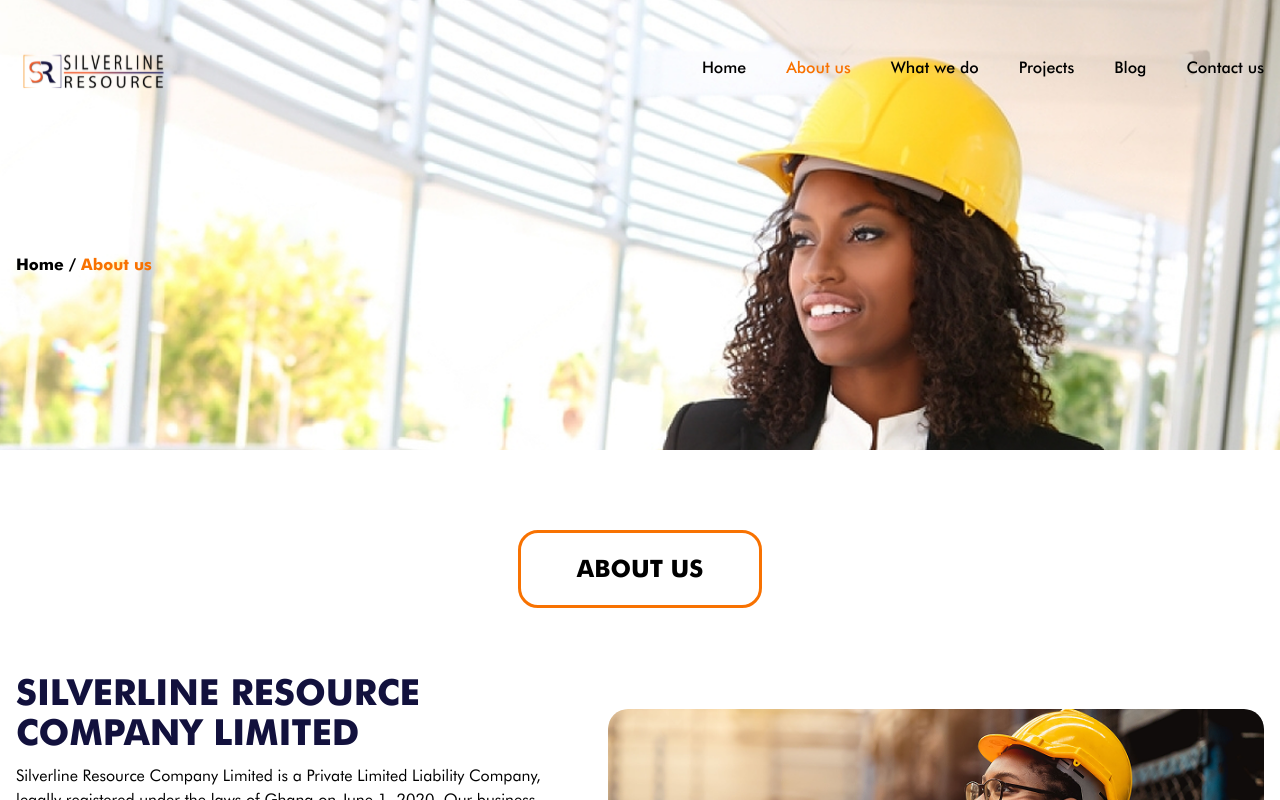
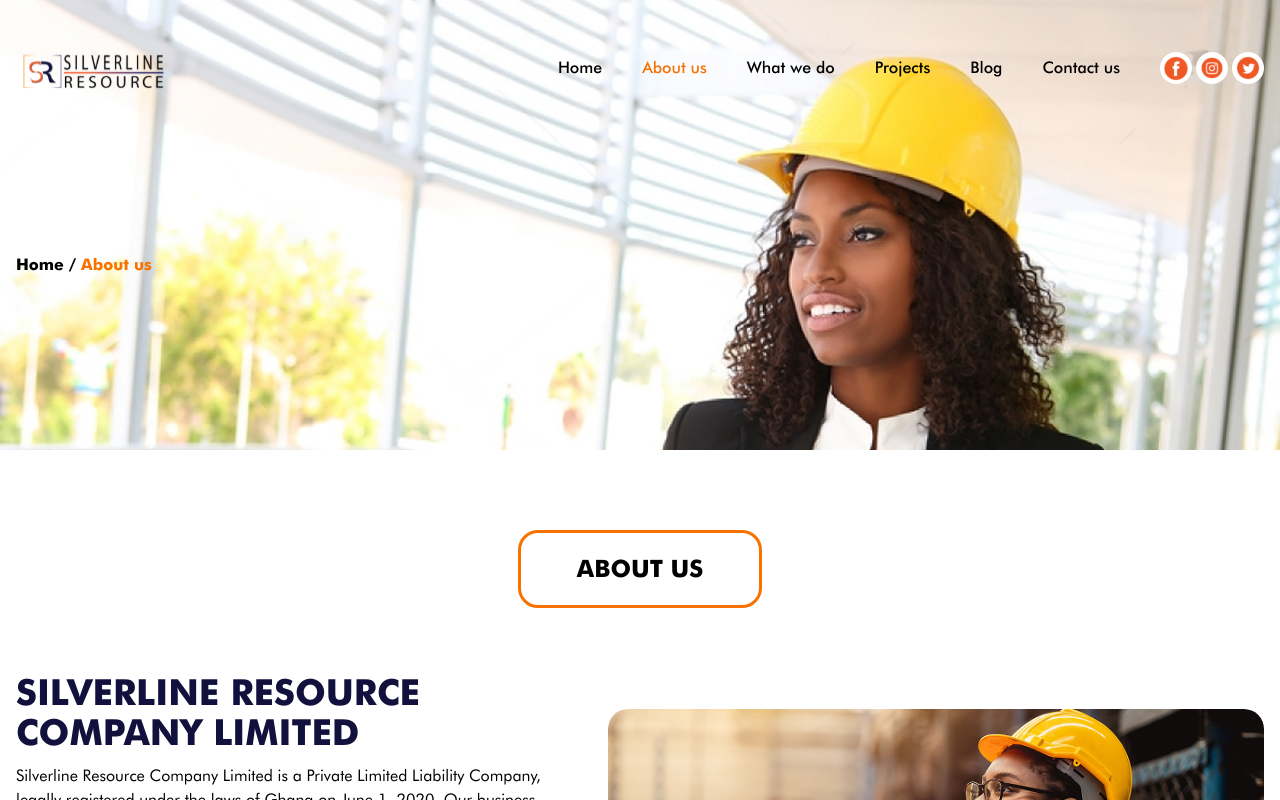
Before and after one commit to datrixkris/silverline-resource, a Next.js app in the folder silverline-resource/: page /about in a window 1280 px wide. Shown: the top 800 px of the page. Built offline with nearby package versions, Linux system fonts and the light colour scheme.

Commit message:
social icons

```diff
--- a/silverline-resource/app/blog/components/BlogList.tsx
+++ b/silverline-resource/app/blog/components/BlogList.tsx
@@ -3,7 +3,7 @@ import Image from "next/image";
 
 const BlogList = () => {
   return (
-    <div className="w-full space-y-5 sm:sticky sm:top-[20px] sm:h-screen overflow-scroll scrollbar-mac flex gap-4 sm:block">
+    <div className="w-full space-y-5 sm:sticky sm:top-[100px] sm:h-screen overflow-scroll scrollbar-mac flex gap-4 sm:block">
       {Array.from({ length: 3 }).map((_, index) => (
         <div
           key={index}
--- a/silverline-resource/app/components/generic/Footer.tsx
+++ b/silverline-resource/app/components/generic/Footer.tsx
@@ -4,6 +4,9 @@ import React from "react";
 import Image from "next/image";
 import Link from "next/link";
 import { usePathname } from "next/navigation";
+import LocationIcon from "../icons/LocationIcon";
+import PhoneIcon from "../icons/PhoneIcon";
+import MailIcon from "../icons/MailIcon";
 
 const services = [
   { name: "Single and Multi-storey Construction" },
@@ -80,10 +83,17 @@ const Footer = () => {
             <div className="lg:w-1/3">
               <h3 className="title-primary mb-5 text-2xl">Our Office</h3>
 
-              <div className="mb-1">
+              <div className="mb-1 flex gap-1">
+                <div className="w-fit shrink-0">
+                  <LocationIcon className="text-primary relative top-1" />
+                </div>
                 <p className="">M30 Pulsar Street, Ashongman, Accra, Ghana</p>
               </div>
-              <div className="mb-1">
+              <div className="mb-1 flex gap-1">
+                <div className="w-fit shrink-0">
+                  <PhoneIcon className="text-primary relative top-1" />
+                </div>
+                <div className="">
                   <a className="block" href="tel:+233503500960">
                     +233 50 350 0960
                   </a>
@@ -91,12 +101,51 @@ const Footer = () => {
                     +233 50 683 5379
                   </a>
                 </div>
-              <div className="mb-1">
+              </div>
+              <div className="mb-1 flex gap-1">
+                <div className="w-fit shrink-0">
+                  <MailIcon className="text-primary relative top-1" />
+                </div>
                 <a href="mailto:info@silverlineresource.com" className="block">
                   info@silverlineresource.com
                 </a>
               </div>
-              <div className="mb-1">
+              <div className="mt-2 flex gap-1 items-center">
+                <div className="flex gap-1 relative top-1">
+                  <div
+                    className={` size-6 rounded-full flex items-center justify-center `}
+                  >
+                    <Image
+                      className="w-full"
+                      src="/icons/facebook.svg"
+                      alt="logo"
+                      width={30}
+                      height={30}
+                    />
+                  </div>
+                  <div
+                    className={` size-6 rounded-full flex items-center justify-center `}
+                  >
+                    <Image
+                      className="w-full"
+                      src="/icons/instagram.svg"
+                      alt="logo"
+                      width={30}
+                      height={30}
+                    />
+                  </div>
+                  <div
+                    className={` size-6 rounded-full flex items-center justify-center `}
+                  >
+                    <Image
+                      className="w-full"
+                      src="/icons/twitter.svg"
+                      alt="logo"
+                      width={30}
+                      height={30}
+                    />
+                  </div>
+                </div>
                 <p className="">silverlineresource</p>
               </div>
             </div>
--- a/silverline-resource/app/components/generic/NavBar.tsx
+++ b/silverline-resource/app/components/generic/NavBar.tsx
@@ -37,14 +37,14 @@ const NavBar = ({ type }: { type?: "white" }) => {
     >
       <div className="flex justify-between items-center maximum-width">
         {/* logo */}
-        <div className="logo w-[160px]">
+        <div className="logo w-[130px] lg:w-[160px]">
           {navColor === "white" ? (
             <Image
               className="w-full"
               src="/logo-light.svg"
               alt="logo"
               width={200}
-              height={200}
+              height={60}
             />
           ) : (
             <Image
@@ -52,13 +52,13 @@ const NavBar = ({ type }: { type?: "white" }) => {
               src="/logo-dark.svg"
               alt="logo"
               width={200}
-              height={200}
+              height={60}
             />
           )}
         </div>
 
         {/* links */}
-        <div className="links sm:flex gap-10 hidden">
+        <div className="links md:flex gap-5 lg:gap-10 hidden items-center">
           {links.map((link, index) => {
             return (
               <Link
@@ -72,9 +72,50 @@ const NavBar = ({ type }: { type?: "white" }) => {
               </Link>
             );
           })}
+
+          {/* socials */}
+          <div className="flex gap-1">
+            <div
+              className={` size-8 rounded-full flex items-center justify-center ${
+                isScrolled ? "" : "p-0.5 bg-white"
+              }`}
+            >
+              <Image
+                className="w-full"
+                src="/icons/facebook.svg"
+                alt="logo"
+                width={30}
+                height={30}
+              />
+            </div>
+            <div
+              className={` size-8 rounded-full flex items-center justify-center ${
+                isScrolled ? "" : "p-0.5 bg-white"
+              }`}
+            >
+              <Image
+                className="w-full"
+                src="/icons/instagram.svg"
+                alt="logo"
+                width={30}
+                height={30}
+              />
+            </div>
+            <div
+              className={` size-8 rounded-full flex items-center justify-center ${
+                isScrolled ? "" : "p-0.5 bg-white"
+              }`}
+            >
+              <Image
+                className="w-full"
+                src="/icons/twitter.svg"
+                alt="logo"
+                width={30}
+                height={30}
+              />
+            </div>
+          </div>
         </div>
-
-        {/* socials */}
       </div>
     </nav>
   );
```
Lines whose indentation alone changed are shown as unchanged.
